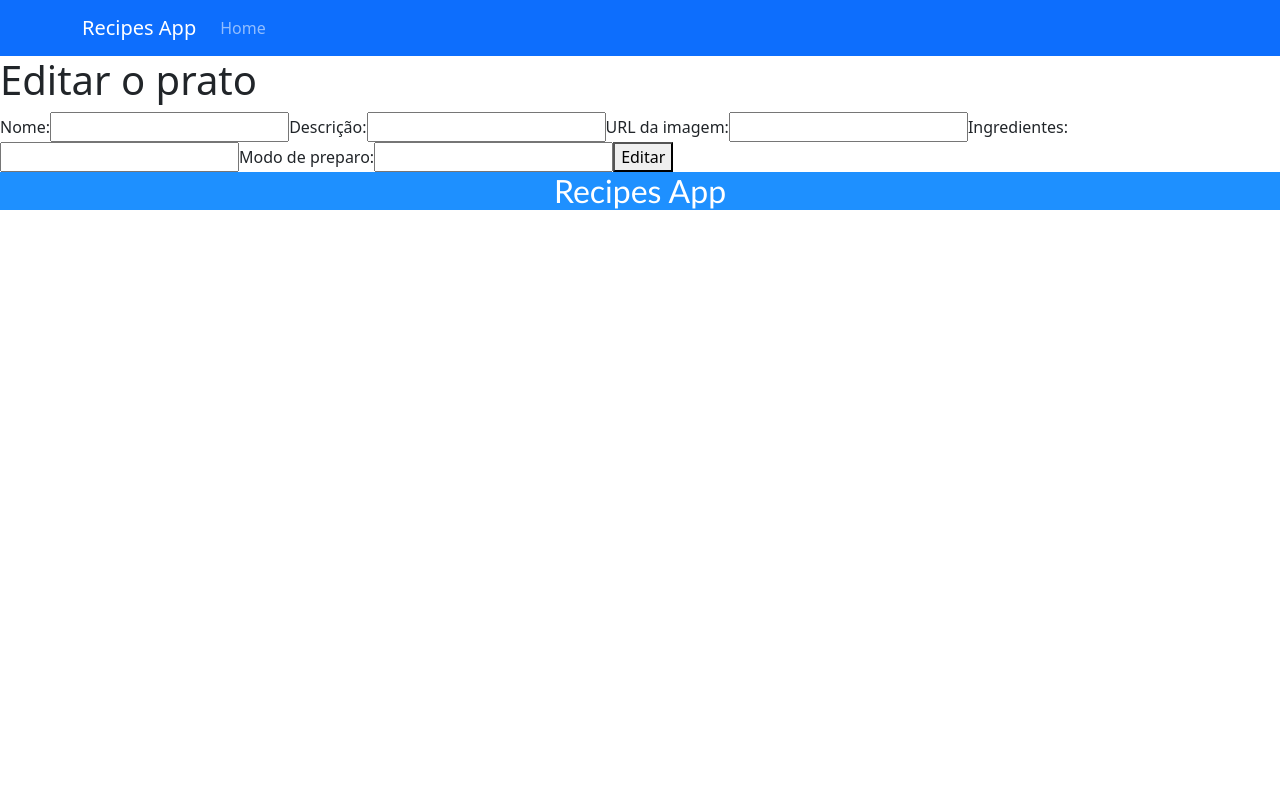
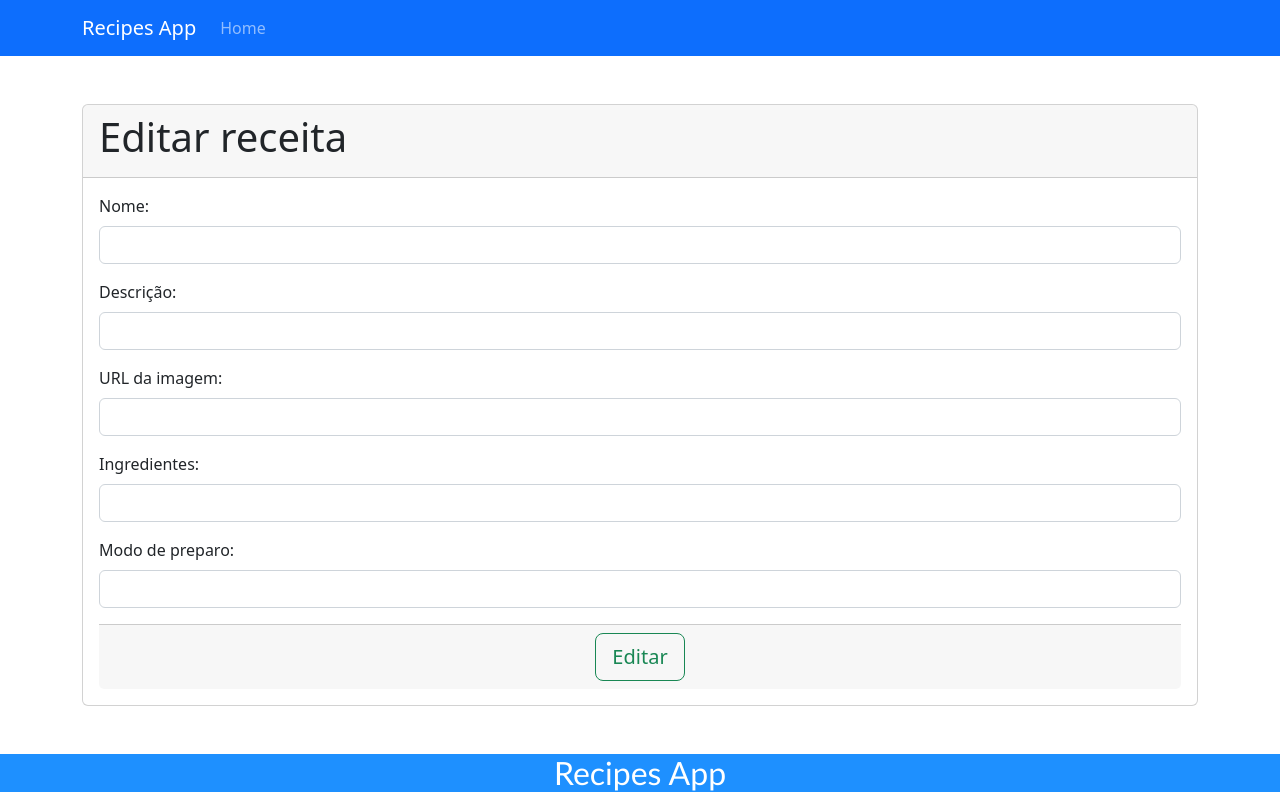
Before and after one commit to RafaelGilberto/recipesapp, a React (Create React App) app: page /editar/1 in a window 1280 px wide. Built offline with nearby package versions, Linux system fonts and the light colour scheme; no server answers.

Commit message:
formularios da CriarPage e da EditarPage

```diff
--- a/src/pages/CriarReceitaPage/index.js
+++ b/src/pages/CriarReceitaPage/index.js
@@ -1,6 +1,7 @@
 import { useState } from "react";
 import { api } from "../../utils/api";
 import { useNavigate } from "react-router-dom";
+import { Form, Button, Container, Card, Row, Col } from "react-bootstrap";
 
 export function CriarReceita() {
   const [receita, setReceita] = useState({
@@ -28,8 +29,8 @@ export function CriarReceita() {
       e.preventDefault();
 
       const infosForAPI = { data: { ...receita } };
-      await api.post("/recipes", infosForAPI);
-
+      const response = await api.post("/recipes", infosForAPI);
+      console.log(response);
       navigate("/");
     } catch (err) {
       console.log(err);
@@ -38,46 +39,81 @@ export function CriarReceita() {
   return (
     <div>
       <>
-        <h1>Criar uma nova receita</h1>
-        <form onSubmit={handleSubmit}>
-          <label htmlFor="input-nome-receita">Nome: </label>
-          <input
+        <Container>
+          <Card className="my-5">
+            <Card.Header>
+              <h1>Criar receita</h1>
+            </Card.Header>
+            <Card.Body>
+              <Form onSubmit={handleSubmit}>
+                <Form.Group className="mb-3">
+                  <Form.Label htmlFor="input-nome-receita">Nome: </Form.Label>
+                  <Form.Control
                     id="input-nome-receita"
                     name="name"
                     value={receita.name}
                     onChange={handleChange}
                   />
-          <label htmlFor="input-receita-descricao">Descrição: </label>
-          <input
+                </Form.Group>
+                <Form.Group className="mb-3">
+                  <Form.Label htmlFor="input-receita-descricao">
+                    Descrição:{" "}
+                  </Form.Label>
+                  <Form.Control
                     id="input-receita-descricao"
                     name="description"
                     value={receita.description}
                     onChange={handleChange}
                   />
-          <label htmlFor="input-imagem-receita">URL da imagem: </label>
-          <input
+                </Form.Group>
+                <Form.Group className="mb-3">
+                  <Form.Label htmlFor="input-imagem-receita">
+                    URL da imagem:{" "}
+                  </Form.Label>
+                  <Form.Control
                     id="input-imagem-receita"
                     name="imageURL"
                     value={receita.imageURL}
                     onChange={handleChange}
                   />
-          <label htmlFor="input-receita-ingredientes">Ingredientes: </label>
-          <input
+                </Form.Group>
+                <Form.Group className="mb-3">
+                  <Form.Label htmlFor="input-receita-ingredientes">
+                    Ingredientes:{" "}
+                  </Form.Label>
+                  <Form.Control
                     htmlFor="input-receita-ingredientes"
                     name="ingredients"
                     value={receita.ingredients}
                     onChange={handleChange}
                   />
-          <label htmlFor="input-receita-preparo">Modo de preparo: </label>
-          <input
+                </Form.Group>
+                <Form.Group className="mb-3">
+                  <Form.Label htmlFor="input-receita-preparo">
+                    Modo de preparo:{" "}
+                  </Form.Label>
+                  <Form.Control
                     htmlFor="input-receita-preparo"
                     name="preparation"
                     value={receita.preparation}
                     onChange={handleChange}
                   />
-
-          <button>Criar</button>
-        </form>
+                </Form.Group>
+                <Card.Footer>
+                  <Row>
+                    <Col></Col>
+                    <Col className="d-flex justify-content-center">
+                      <Button type="submit" variant="outline-success" size="lg">
+                        Criar
+                      </Button>
+                    </Col>
+                    <Col></Col>
+                  </Row>
+                </Card.Footer>
+              </Form>
+            </Card.Body>
+          </Card>
+        </Container>
       </>
     </div>
   );
--- a/src/pages/EditarPage/index.js
+++ b/src/pages/EditarPage/index.js
@@ -1,4 +1,5 @@
 import { useEffect, useState } from "react";
+import { Button, Card, Col, Container, Form, Row } from "react-bootstrap";
 import { useNavigate, useParams } from "react-router-dom";
 import { api } from "../../utils/api";
 
@@ -55,47 +56,81 @@ export function EditarPage() {
 
   return (
     <>
-      <h1>Editar o prato</h1>
-
-      <form onSubmit={handleSubmit}>
-        <label htmlFor="input-nome-receita">Nome: </label>
-        <input
+      <Container>
+        <Card className="my-5">
+          <Card.Header>
+            <h1>Editar receita</h1>
+          </Card.Header>
+          <Card.Body>
+            <Form onSubmit={handleSubmit}>
+              <Form.Group className="mb-3">
+                <Form.Label htmlFor="input-nome-receita">Nome: </Form.Label>
+                <Form.Control
                   id="input-nome-receita"
                   name="name"
                   value={receita.name}
                   onChange={handleChange}
                 />
-        <label htmlFor="input-receita-descricao">Descrição: </label>
-        <input
+              </Form.Group>
+              <Form.Group className="mb-3">
+                <Form.Label htmlFor="input-receita-descricao">
+                  Descrição:{" "}
+                </Form.Label>
+                <Form.Control
                   id="input-receita-descricao"
                   name="description"
                   value={receita.description}
                   onChange={handleChange}
                 />
-        <label htmlFor="input-imagem-receita">URL da imagem: </label>
-        <input
+              </Form.Group>
+              <Form.Group className="mb-3">
+                <Form.Label htmlFor="input-imagem-receita">
+                  URL da imagem:{" "}
+                </Form.Label>
+                <Form.Control
                   id="input-imagem-receita"
                   name="imageURL"
                   value={receita.imageURL}
                   onChange={handleChange}
                 />
-        <label htmlFor="input-receita-ingredientes">Ingredientes: </label>
-        <input
+              </Form.Group>
+              <Form.Group className="mb-3">
+                <Form.Label htmlFor="input-receita-ingredientes">
+                  Ingredientes:{" "}
+                </Form.Label>
+                <Form.Control
                   htmlFor="input-receita-ingredientes"
                   name="ingredients"
                   value={receita.ingredients}
                   onChange={handleChange}
                 />
-        <label htmlFor="input-receita-preparo">Modo de preparo: </label>
-        <input
+              </Form.Group>
+              <Form.Group className="mb-3">
+                <Form.Label htmlFor="input-receita-preparo">
+                  Modo de preparo:{" "}
+                </Form.Label>
+                <Form.Control
                   htmlFor="input-receita-preparo"
                   name="preparation"
                   value={receita.preparation}
                   onChange={handleChange}
                 />
-
-        <button>Editar</button>
-      </form>
+              </Form.Group>
+              <Card.Footer>
+                <Row>
+                  <Col></Col>
+                  <Col className="d-flex justify-content-center">
+                    <Button type="submit" variant="outline-success" size="lg">
+                      Editar
+                    </Button>
+                  </Col>
+                  <Col></Col>
+                </Row>
+              </Card.Footer>
+            </Form>
+          </Card.Body>
+        </Card>
+      </Container>
     </>
   );
 }
--- a/src/pages/FeitoPage/index.js
+++ b/src/pages/FeitoPage/index.js
@@ -25,20 +25,23 @@ export function FeitoPage() {
           .filter((receitaAtual) => receitaAtual.attributes.status === "done")
           .map((receitaAtual) => {
             return (
-              <Col key={receitaAtual.id}>
+              <Col
+                key={receitaAtual.id}
+                className="d-flex justify-content-center"
+              >
                 <div>
-                  <Card style={{ width: "18rem" }}>
+                  <Card style={{ width: "18rem", margin: "1rem" }}>
                     <Card.Img src={receitaAtual.attributes.imageURL} />
                     <Card.Body>
                       <Card.Title>
-                        <Link to={`/receita/${receitaAtual.id}`}>
-                          <strong>{receitaAtual.attributes.name}</strong>
-                        </Link>
+                        <strong>{receitaAtual.attributes.name}</strong>
                       </Card.Title>
                       <Card.Text>
                         {receitaAtual.attributes.description}
                       </Card.Text>
-                      <Button>Ler</Button>
+                      <Link to={`/receita/${receitaAtual.id}`}>
+                        <Button>Ler</Button>
+                      </Link>
                     </Card.Body>
                   </Card>
                 </div>
--- a/src/pages/HomePage/index.js
+++ b/src/pages/HomePage/index.js
@@ -53,7 +53,7 @@ export function HomePage() {
             }}
           >
             <Link to="/criar">
-              <button type="button" class="btn btn-primary btn-lg">
+              <button type="button" className="btn btn-primary btn-lg">
                 Criar Receita
               </button>
             </Link>
--- a/src/pages/NaoFeito/index.js
+++ b/src/pages/NaoFeito/index.js
@@ -27,20 +27,23 @@ export function NaoFeito() {
           )
           .map((receitaAtual) => {
             return (
-              <Col key={receitaAtual.id}>
+              <Col
+                key={receitaAtual.id}
+                className="d-flex justify-content-center"
+              >
                 <div>
-                  <Card style={{ width: "18rem" }}>
+                  <Card style={{ width: "18rem", margin: "1rem" }}>
                     <Card.Img src={receitaAtual.attributes.imageURL} />
                     <Card.Body>
                       <Card.Title>
-                        <Link to={`/receita/${receitaAtual.id}`}>
-                          <strong>{receitaAtual.attributes.name}</strong>
-                        </Link>
+                        <strong>{receitaAtual.attributes.name}</strong>
                       </Card.Title>
                       <Card.Text>
                         {receitaAtual.attributes.description}
                       </Card.Text>
-                      <Button>Ler</Button>
+                      <Link to={`/receita/${receitaAtual.id}`}>
+                        <Button>Ler</Button>
+                      </Link>
                     </Card.Body>
                   </Card>
                 </div>
--- a/src/pages/ReceitaPage/index.js
+++ b/src/pages/ReceitaPage/index.js
@@ -64,7 +64,7 @@ export function ReceitaPage() {
     <div>
       {!isLoading && (
         <>
-          <Container>
+          <Container className="my-4 d-flex justify-content-center">
             <Card style={{ width: "38em" }}>
               <Card.Body>
                 <Row>
```
Also changed, not shown: src/pages/FazendoPage/index.js (+9 -6 lines). Lines whose indentation alone changed are shown as unchanged.
